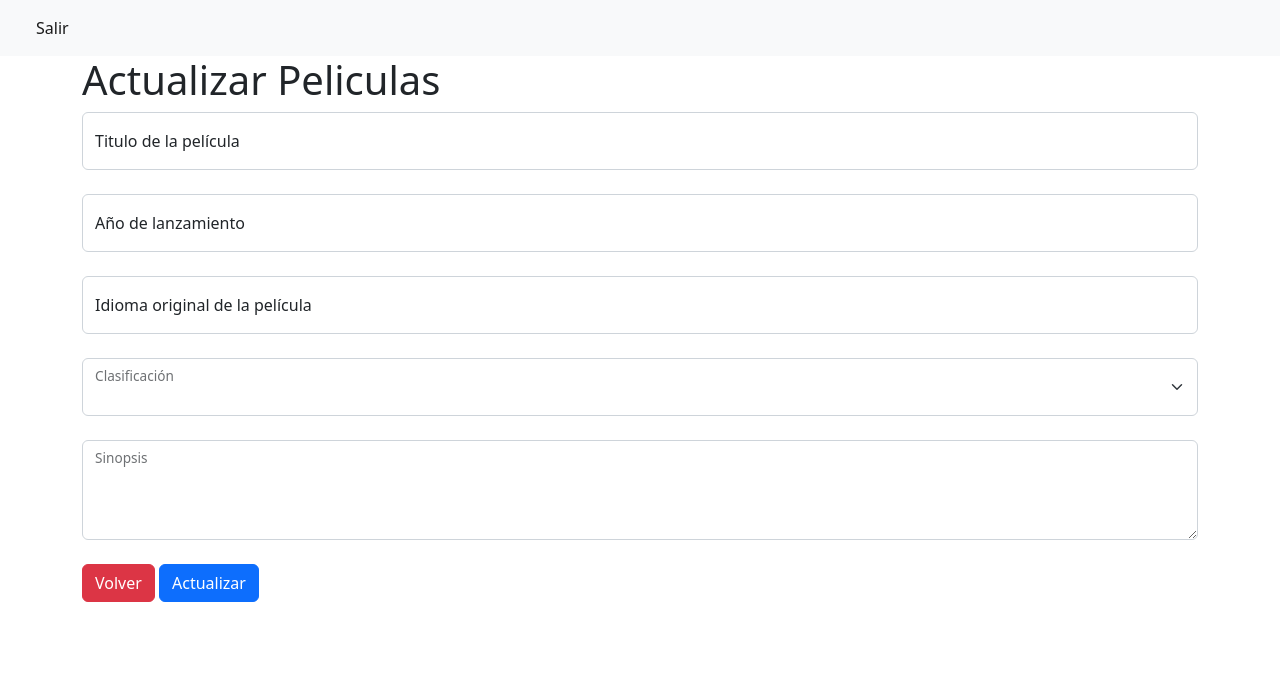
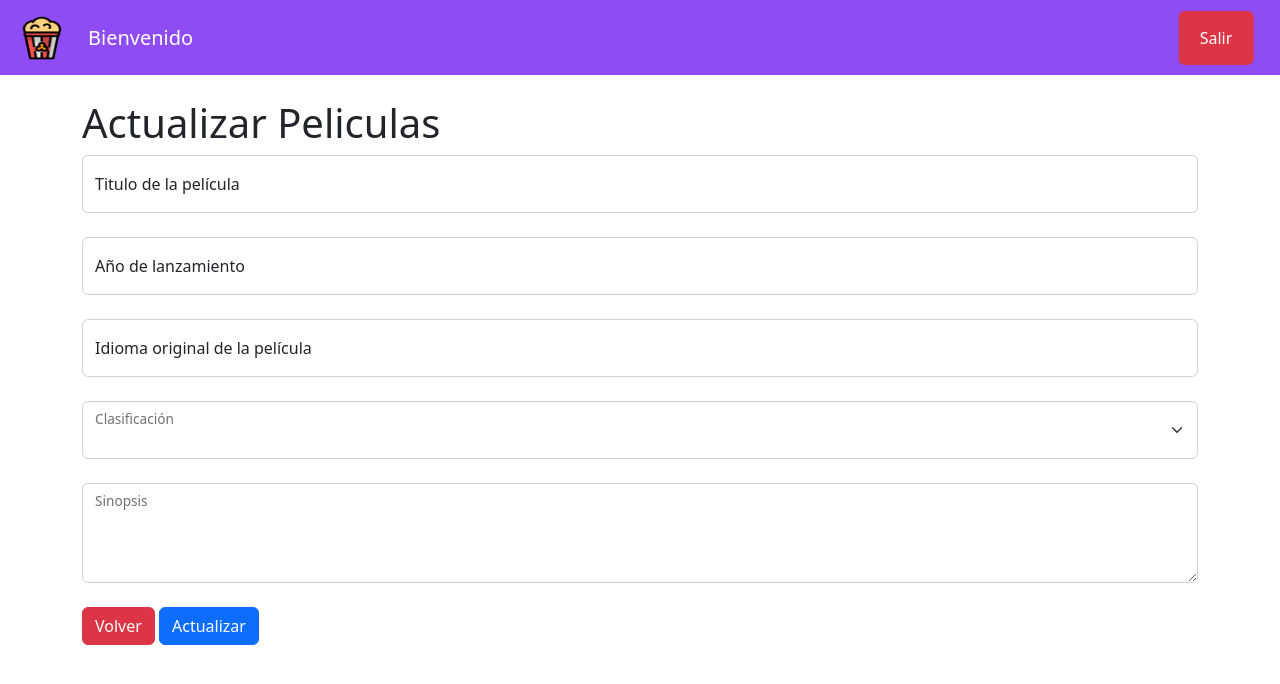
Before and after one commit to MAGR148/crud, a CodeIgniter 4 app: the page made by app/Views/actualizar.php in a window 1280 px wide. Shown: the top 684 px of the page. Run offline with PHP 8.4 and a stand-in for CodeIgniter, Linux system fonts and the light colour scheme; the template is opened without the code that fills it, so the values that code supplies are empty; some libraries are stand-ins or nearby versions.

Commit message:
dando estilos a la vista de actualizar

```diff
--- a/app/Views/actualizar.php
+++ b/app/Views/actualizar.php
@@ -17,21 +17,24 @@
   </head>
   <body>
 
-    <nav class="navbar navbar-expand-lg bg-light">
+    <nav class="navbar navbar-expand-lg" style="background-color: #8F4CF5 ;">
       <div class="container-fluid">
-        <a class="navbar-brand" href="<?php echo base_url().'/inicio'?>"><?php echo session('nombre'); ?></a>
+        <a class="navbar-brand" href="<?php echo base_url().'/inicio'?>">
+          <img src="<?php echo base_url('/images/palomitas.png')?>" alt="" width="60" height="48" class="d-inline-block align-text-top">
+        </a>
+          <a class="navbar-brand" style="color: white;" href="<?php echo base_url().'/inicio'?>">Bienvenido <?php echo session('nombre'); ?></a>
           <button class="navbar-toggler" type="button" data-bs-toggle="collapse" data-bs-target="#navbarSupportedContent" aria-controls="navbarSupportedContent" aria-expanded="false" aria-label="Toggle navigation">
           <span class="navbar-toggler-icon"></span>
           </button>
           <div class="collapse navbar-collapse" id="navbarSupportedContent">
-        <ul class="navbar-nav me-auto mb-2 mb-lg-0">
+            <ul class="navbar-nav me-auto mb-2 mb-lg-0" style="position: absolute;left: 95%; transform: translatex(-50%)">
                 <li class="nav-item">
-            <a class="nav-link active" aria-current="page" href="<?php echo base_url('/salir') ?>">Salir</a>
+                  <button class="btn btn-danger"><a class="nav-link active" style="color: white;" aria-current="page" href="<?php echo base_url('/salir') ?>">Salir</a></button>
                 </li>
             </ul>
           </div>
       </div>
-    </nav>
+    </nav><br>
     <div class="container">
       <h1>Actualizar Peliculas</h1>
       <div class="row">
```
Lines whose indentation alone changed are shown as unchanged.
